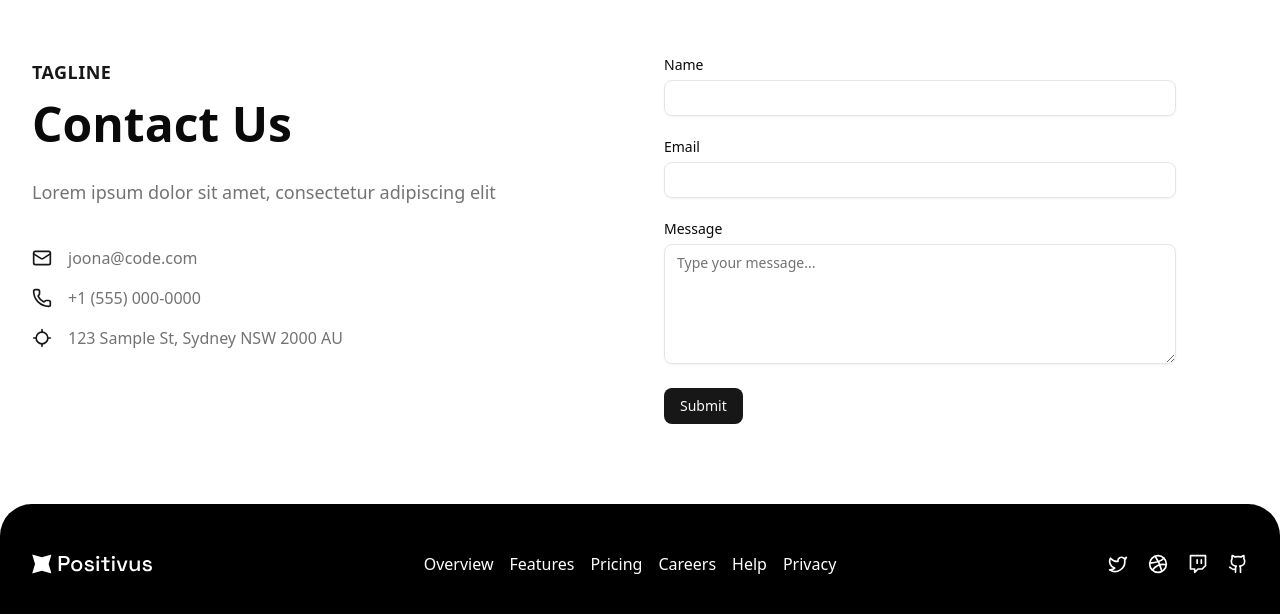
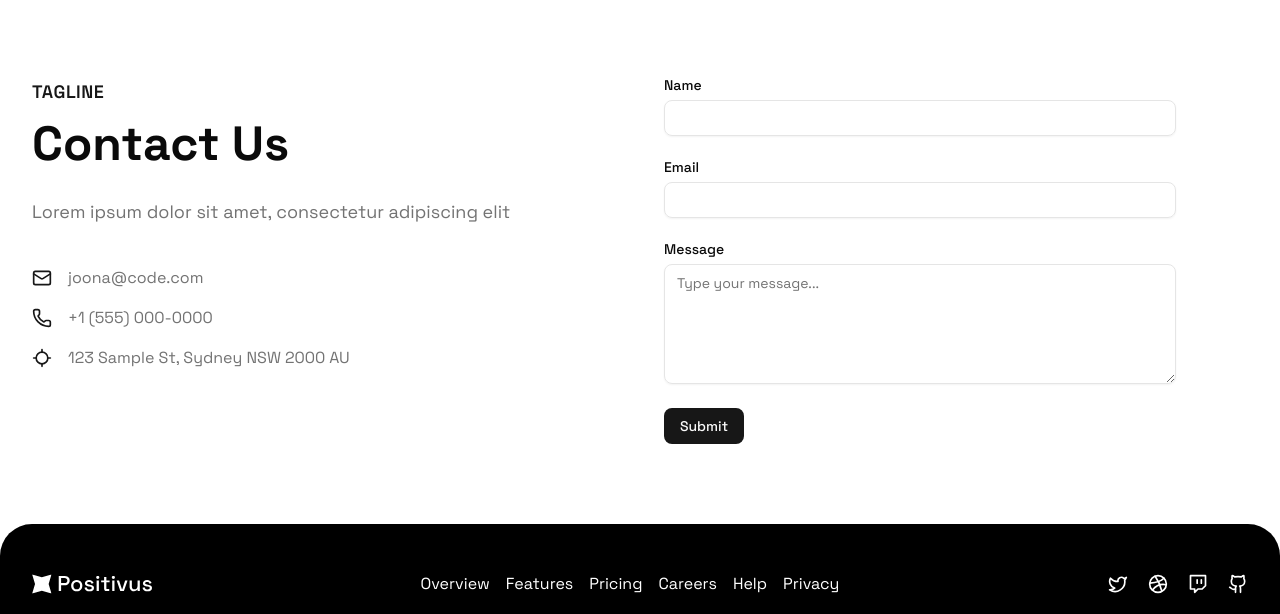
Before and after one commit to cepguna/react-positivus, a React (Vite) app: page / in a window 1280 px wide. Shown: the part 5686-6300 px from the top of the page. Built offline with nearby package versions, Linux system fonts and the light colour scheme.

Commit message:
chore: update main font family

```diff
--- a/index.html
+++ b/index.html
@@ -5,6 +5,12 @@
     <link rel="icon" type="image/svg+xml" href="/vite.svg" />
     <meta name="viewport" content="width=device-width, initial-scale=1.0" />
     <title>React Positivus Landing Page</title>
+    <link rel="preconnect" href="https://fonts.googleapis.com" />
+    <link rel="preconnect" href="https://fonts.gstatic.com" crossorigin />
+    <link
+      href="https://fonts.googleapis.com/css2?family=Space+Grotesk:wght@300..700&display=swap"
+      rel="stylesheet"
+    />
   </head>
   <body>
     <div id="root"></div>
--- a/src/index.css
+++ b/src/index.css
@@ -39,6 +39,7 @@
   --color-sidebar-accent-foreground: var(--sidebar-accent-foreground);
   --color-sidebar-border: var(--sidebar-border);
   --color-sidebar-ring: var(--sidebar-ring);
+  --font-sans: "Space Grotesk", "sans-serif";
 }
 
 :root {
```
